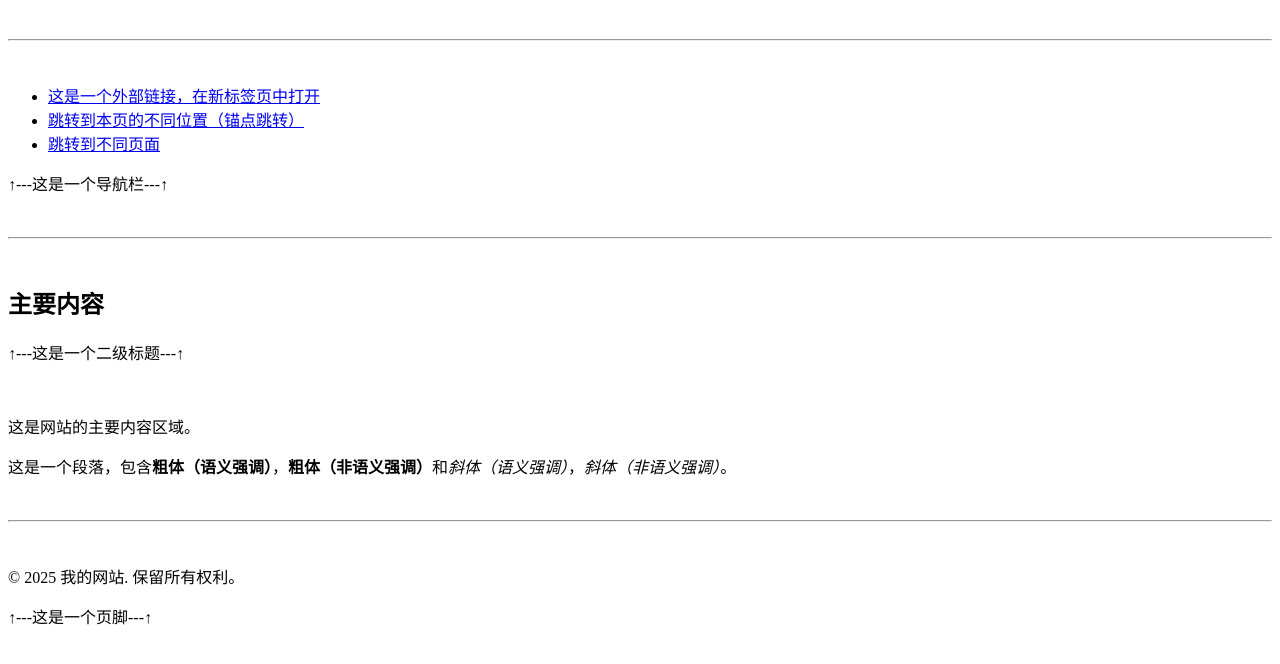
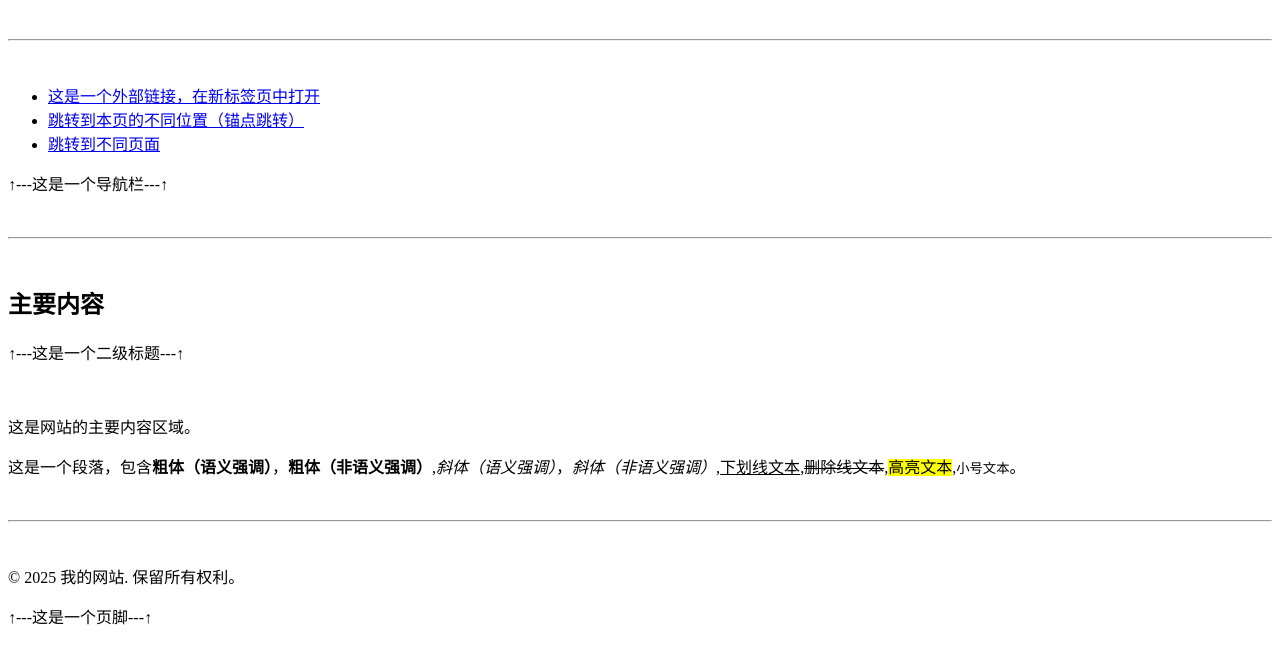
Before and after one commit to Misaka24/Homework-For-Web-Development, a plain HTML site: page First_Web/index.html in a window 1280 px wide. Shown: the part 116-780 px from the top of the page. Drawn offline with Linux system fonts and the light colour scheme.

Commit message:
add more format of texts to main section

```diff
--- a/First_Web/index.html
+++ b/First_Web/index.html
@@ -34,7 +34,7 @@
             <h2>主要内容</h2>
             <p>↑---这是一个二级标题---↑</p><br>
             <p>这是网站的主要内容区域。</p>
-            <p>这是一个段落，包含<strong>粗体（语义强调）</strong>，<b>粗体（非语义强调）</b>和<em>斜体（语义强调）</em>，<i>斜体（非语义强调）</i>。</p>
+            <p>这是一个段落，包含<strong>粗体（语义强调）</strong>，<b>粗体（非语义强调）</b>,<em>斜体（语义强调）</em>，<i>斜体（非语义强调）</i>,<u>下划线文本</u>,<s>删除线文本</s>,<mark>高亮文本</mark>,<small>小号文本</small>。</p>
         </section>
     </main><br>
          <hr><br>
```
